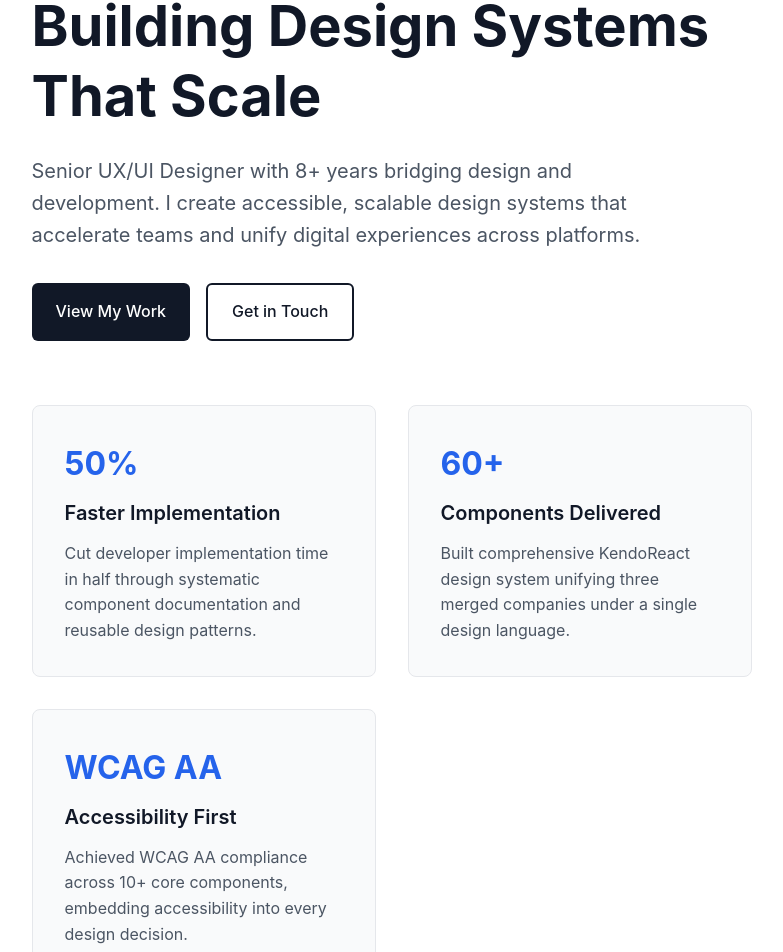
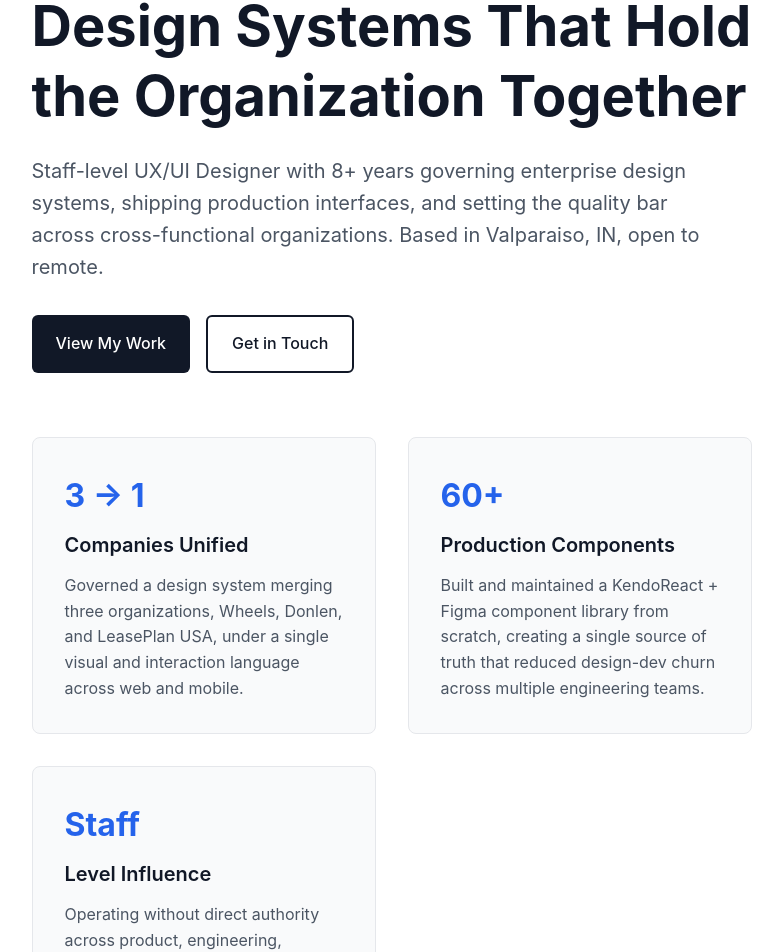
Before and after one commit to davyjonesdesign/davy-jones, a React (Create React App) app: page / in a window 1280 px wide. Shown: the part 152-1104 px from the top of the page, without its empty margins (241-1024 px from the left). Built offline with nearby package versions, Linux system fonts and the light colour scheme.

Commit message:
Reposition portfolio copy toward staff-level design systems leadership

```diff
--- a/src/data/portfolioData.js
+++ b/src/data/portfolioData.js
@@ -19,13 +19,14 @@ export const portfolioData = [
 
     // Recruiter-focused structure
     challenge:
-      'After merging three companies (Wheels, Donlen, and LeasePlan USA), the organization faced fragmented design languages, inconsistent UI across platforms, and accessibility issues. Color semantics were confusing (orange for actions vs. warnings), and designers and developers worked in silos, causing inefficiencies and post-production bugs. To maintain market leadership and launch a major client-facing product within the year, a unified, scalable design system was essential.',
+      'After the merger of Wheels, Donlen, and LeasePlan USA, the organization faced fragmented design languages, inconsistent UI across platforms, and a governance vacuum, no shared standards, no clear system ownership, and no framework for deciding when teams could deviate from established patterns. Designers and developers worked in silos, accessibility was inconsistent, and color semantics were actively confusing (orange used for both actions and warnings). Launching a major client-facing product within the year required not just a new component library, but an organizational governance model that would hold across competing priorities and timelines.',
 
     myRole: [
-      'Design System Lead: Owned theming, governance, and hands-on implementation across 3-4 designers and the UI development principal',
-      'Bridge between design and engineering: Ensured 1:1 parity between Figma, ThemeBuilder, and Storybook',
-      'Strategic decision-maker: Defined component patterns, workflows, and accessibility standards (WCAG compliance)',
-      'Mentor: Guided designers through Figma migration and system adoption, fostering design-thinking culture'
+      'Design System Governor: Owned system integrity, boundaries, and evolution across design, engineering, marketing, and external agency partners',
+      'Governance Model Author: Defined where flexibility was allowed and where it was not, and held that line through principled, documented design rationale',
+      'Bridge between design and engineering: Ensured 1:1 parity between Figma, ThemeBuilder, and Storybook across KendoReact and React Native Paper',
+      'Documentation Lead: Translated system intent into usage principles, decision frameworks, and contribution guidelines teams could follow independently',
+      'Mentor and culture builder: Guided designers through Figma migration and system adoption, raising UX maturity across the organization'
     ],
 
     approaches: [
@@ -44,13 +45,12 @@ export const portfolioData = [
     methodCap: 'ThemeBuilder implementation ensuring design-development parity',
 
     impact: [
-      'Cut developer implementation time by 50% through clear component documentation and reusable patterns',
-      'Unified visual language across Renewals, FleetView, and DriverView products',
-      'Reduced design-dev churn and post-production bugs through upfront system alignment',
-      'Accelerated delivery of critical features (booking appointments, bookmarking shops)',
-      'Improved designer-developer collaboration with transparent workflows',
-      'Positioned Wheels as market leader with future-forward design system casting vision for product experience',
-      'Achieved WCAG AA compliance across 10+ core components'
+      'Unified three merged companies under a single design language, governing coherence across Renewals, FleetView, and DriverView without losing the distinct needs of each product area',
+      'Cut developer implementation time by 50% through systematic component documentation and reusable patterns that reduced repeated decision-making',
+      'Established governance model defining system boundaries, contribution workflows, and review processes, reducing off-system divergence across product, marketing, and external teams',
+      'Achieved WCAG AA compliance across 10+ core components, embedding accessibility as a non-negotiable system property rather than a per-project checklist item',
+      'Reduced design-dev churn and post-production bugs through upfront system alignment and QA-integrated handoff workflows',
+      'Positioned Wheels as market leader with a scalable design system casting clear vision for future product experience across the merged organization'
     ],
 
     outcomeImg: 'https://github.com/davyjonesdesign/data-for-axios/blob/main/assets/wass-documentation.jpg?raw=true',
@@ -81,6 +81,59 @@ export const portfolioData = [
     ]
   },
 
+  {
+    alias: 'fleet-redeployment',
+    title: 'Fleet Redeployment Hub',
+    subtitle: 'AI-Assisted Proof of Concept for Bulk Vehicle Redeployment Workflows',
+    duration: '2025',
+
+    tag: [
+      'Design System',
+      'AI-Assisted',
+      'KendoReact',
+      'Enterprise',
+      'Prototyping'
+    ],
+
+    mainImg: '',
+    mainCap: 'Fleet Redeployment Hub, vehicle inventory management with natural language command bar',
+
+    challenge:
+      'An enterprise fleet management client needed a proof of concept demonstrating a smarter approach to bulk vehicle redeployment, a workflow that typically requires hours of manual coordination across spreadsheets, emails, and phone calls. The PoC needed to show how AI-assisted natural language commands could surface the right vehicles, support batch actions, and guide operators through redeployment decisions with minimal friction.',
+
+    myRole: [
+      'Solo designer on the PoC: owned all UX, UI, and design system decisions from concept through handoff-ready prototype',
+      'Design-to-development bridge: translated Figma designs into KendoReact implementation using AI-assisted front-end tooling (Lovable) and VS Code',
+      'AI workflow evaluator: assessed AI-generated UI implementations against design intent, establishing ground-truth corrections and quality criteria',
+      'Documentation author: wrote copilot-instructions.md and component specifications enabling the engineering architect to build accurately from design output'
+    ],
+
+    approaches: [
+      'Designed a four-state natural language command bar (idle, processing, results, error) that communicates AI confidence and action scope clearly',
+      'Built a semantic status badge system with consistent color semantics (blue/gray/orange/red) that communicates vehicle availability at a glance across a dense inventory grid',
+      'Established vehicle grid with filtering, bulk selection, and batch redeployment actions, designed for operators managing hundreds of assets',
+      'Designed a side drawer for individual vehicle detail and a batch redeployment modal for multi-vehicle action confirmation',
+      'Used AI-assisted tooling (Lovable + Figma REST API) to generate and evaluate front-end implementations, directly informing what AI-generated UI gets right and where it needs human correction'
+    ],
+
+    impact: [
+      'Delivered a functional, client-ready PoC on a compressed timeline demonstrating AI-assisted fleet management at scale',
+      'Established KendoReact component patterns and copilot instructions that gave the engineering architect a clear, accurate implementation path',
+      'Developed firsthand experience evaluating AI-generated UI against design intent, a capability directly applicable to AI training data and frontier lab design tooling work',
+      'Proved a natural language + bulk action model that reduces multi-hour coordination workflows to a single-screen interaction'
+    ],
+
+    tools: [
+      'Figma',
+      'KendoReact',
+      'Lovable',
+      'VS Code',
+      'React'
+    ],
+
+    links: []
+  },
+
   // SIDE PROJECTS - Demonstrating breadth and passion
   {
     alias: 'wiki-ui',
@@ -92,7 +145,8 @@ export const portfolioData = [
       'Self-directed',
       'UX/UI',
       'Accessibility',
-      'Mobile'
+      'Mobile',
+      'Visual Craft'
     ],
 
     mainImg: 'https://davyjonesdesign.github.io/data-for-axios/assets/wikiUI/wikiUI-feature.jpg',
@@ -106,7 +160,7 @@ export const portfolioData = [
     ],
 
     overview: [
-      'Wikipedia.org\'s UI has seen minimal changes since conception. This self-initiated redesign addresses the need for improved mobile user experience by restructuring content, emphasizing actionable items, and enhancing contrast while preserving functionality. Goal is creating scalable design system for entire site.'
+      'Self-directed mobile interface redesign of wikipedia.org, addressing longstanding UX debt through a new design system, improved visual hierarchy, and accessibility improvements. Conducted ongoing feedback collection via social media communities to validate direction. The goal was creating a scalable design system foundation for the entire site, not just a visual refresh.'
     ],
 
     method: [
@@ -221,13 +275,14 @@ export const portfolioData = [
   {
     alias: 'written-in-stone',
     title: 'Written in Stone App',
-    subtitle: 'Interactive web application empowering independent exploration of biblical contexts',
+    subtitle: 'Full-stack capstone, interactive web app surfacing biblical geography and historical context through map-based exploration, built in Vue with Leaflet',
     duration: 'Summer 2023',
 
     tag: [
       'Vue',
       'Full Stack',
-      'MCAD'
+      'MCAD',
+      'UX Research'
     ],
 
     mainImg: 'https://davyjonesdesign.github.io/data-for-axios/assets/capstone/mac-mockup.png',
--- a/src/pages/About.js
+++ b/src/pages/About.js
@@ -3,14 +3,16 @@ import { Download } from 'lucide-react';
 
 const About = () => {
   const skills = [
-    'Design Systems & Governance',
-    'UI/UX Strategy (Web, Mobile)',
-    'Accessibility (WCAG)',
-    'React & Vue',
-    'Figma & Adobe CC',
-    'UX Research & Prototyping',
-    'Agile Collaboration',
-    'Stakeholder Alignment'
+    'Design Systems Governance and Stewardship',
+    'System Boundaries, Guardrails and Contribution Frameworks',
+    'Organizational Influence Without Direct Authority',
+    'Production Interface Design (Web, Mobile, Multi-Platform)',
+    'Figma (Expert) and Adobe Creative Suite',
+    'Accessibility and Inclusive Design (WCAG AA)',
+    'Engineering Collaboration and High-Fidelity Handoff',
+    'UX Research, Workflow Documentation and Design Rationale',
+    'Prototyping (Low to High Fidelity, Smart Animate)',
+    'Stakeholder Presentation and Executive Communication'
   ];
 
   const experience = [
@@ -20,6 +22,7 @@ const About = () => {
       period: 'Apr 2024 – Present',
       highlights: [
         'Unified three companies under a single design system, delivering 60+ KendoReact components and a feature-rich data grid',
+        'Operating as staff-level design leader across multi-stream initiatives, connecting system decisions to business outcomes and holding standards under pressure across product, marketing, engineering, and external agency partners',
         'Established parity between Figma, ThemeBuilder, and Storybook, reducing design–dev churn and improving consistency',
         'Partnered with engineering to optimize workflows, cutting implementation time by 50%',
         'Applied WCAG AA compliance across 10+ components, significantly improving accessibility',
@@ -60,18 +63,30 @@ const About = () => {
     <div className="about container">
       <h1>About Me</h1>
       <p className="about-subtitle">
-        Senior UX/UI Designer  |  Design Systems Lead  |  Accessibility Advocate
+        Staff UX/UI Designer  ·  Design Systems Governance, Organizational Influence & Production Interface Design
       </p>
 
       <p>
-        With 8+ years of experience, I create scalable, multi-platform digital experiences
-        that unify design and development. I specialize in building design systems that
-        accelerate development velocity while maintaining accessibility and brand consistency.
+        I specialize in the kind of design work that holds organizations together:
+        building the systems, standards, and governance frameworks that let teams move
+        fast without losing quality or coherence. My career has been defined by
+        operating at the intersection of design craft and organizational influence,
+        making the right design decisions and then making sure they actually stick.
       </p>
       <p>
-        Currently leading design system initiatives at Wheels, Inc., where I've unified
-        three companies under a single design ecosystem, delivering 60+ components and
-        cutting implementation time by 50%.
+        At Wheels, Inc., I govern a design system that unifies three merged companies
+        under a single visual and interaction language across web and mobile. That means
+        owning the component library, defining the guardrails, writing the documentation,
+        and stepping in, with principled rationale, when teams diverge from the system.
+        It also means navigating high-stakes conversations with product, engineering,
+        marketing, and external partners on a daily basis.
+      </p>
+      <p>
+        I hold an MA in Graphic and Web Design from the Minneapolis College of Art and
+        Design, which sharpened a craft foundation I had been building since 2016 across
+        financial tools, nonprofit digital products, fleet management platforms, and
+        enterprise SaaS. I am at my best in roles where design quality is non-negotiable
+        and systems thinking is the mechanism for delivering it at scale.
       </p>
 
       <a
--- a/src/pages/Home.js
+++ b/src/pages/Home.js
@@ -5,11 +5,11 @@ const Home = () => {
   return (
     <div className="landing container">
       <div className="landing-hero">
-        <h1>Building Design Systems That Scale</h1>
+        <h1>Design Systems That Hold the Organization Together</h1>
         <p className="landing-intro">
-          Senior UX/UI Designer with 8+ years bridging design and development.
-          I create accessible, scalable design systems that accelerate teams and
-          unify digital experiences across platforms.
+          Staff-level UX/UI Designer with 8+ years governing enterprise design systems,
+          shipping production interfaces, and setting the quality bar across
+          cross-functional organizations. Based in Valparaiso, IN, open to remote.
         </p>
         <div className="landing-cta">
           <Link to="/work" className="btn btn-primary">
@@ -23,29 +23,32 @@ const Home = () => {
 
       <div className="landing-highlights">
         <div className="highlight-card">
-          <span className="highlight-stat">50%</span>
-          <h3>Faster Implementation</h3>
+          <span className="highlight-stat">3 → 1</span>
+          <h3>Companies Unified</h3>
           <p>
-            Cut developer implementation time in half through systematic
-            component documentation and reusable design patterns.
+            Governed a design system merging three organizations, Wheels,
+            Donlen, and LeasePlan USA, under a single visual and interaction
+            language across web and mobile.
           </p>
         </div>
 
         <div className="highlight-card">
           <span className="highlight-stat">60+</span>
-          <h3>Components Delivered</h3>
+          <h3>Production Components</h3>
           <p>
-            Built comprehensive KendoReact design system unifying three
-            merged companies under a single design language.
+            Built and maintained a KendoReact + Figma component library
+            from scratch, creating a single source of truth that reduced
+            design-dev churn across multiple engineering teams.
           </p>
         </div>
 
         <div className="highlight-card">
-          <span className="highlight-stat">WCAG AA</span>
-          <h3>Accessibility First</h3>
+          <span className="highlight-stat">Staff</span>
+          <h3>Level Influence</h3>
           <p>
-            Achieved WCAG AA compliance across 10+ core components,
-            embedding accessibility into every design decision.
+            Operating without direct authority across product, engineering,
+            marketing, and external agencies, holding design standards through
+            principled rationale, documentation, and credibility.
           </p>
         </div>
       </div>
```
Also changed, not shown: src/pages/Contact.js (+5 -3 lines).
